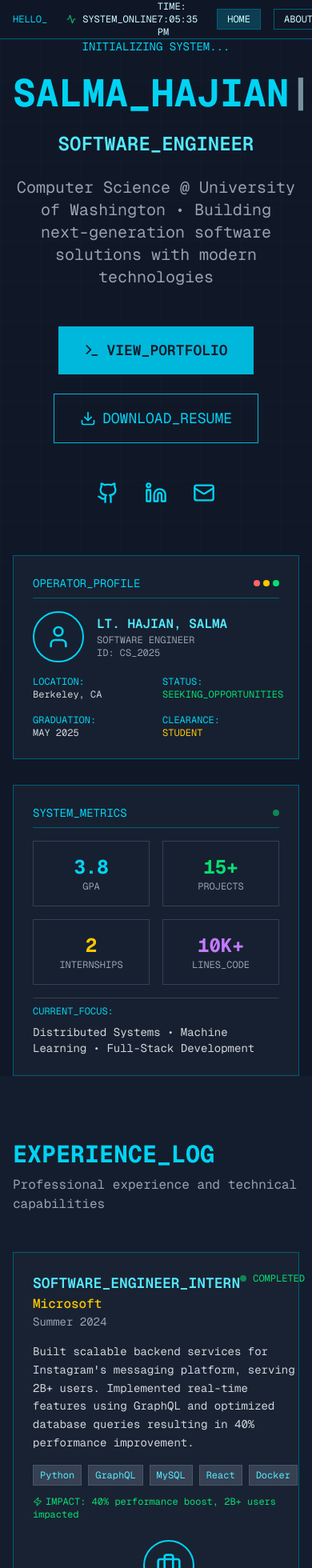
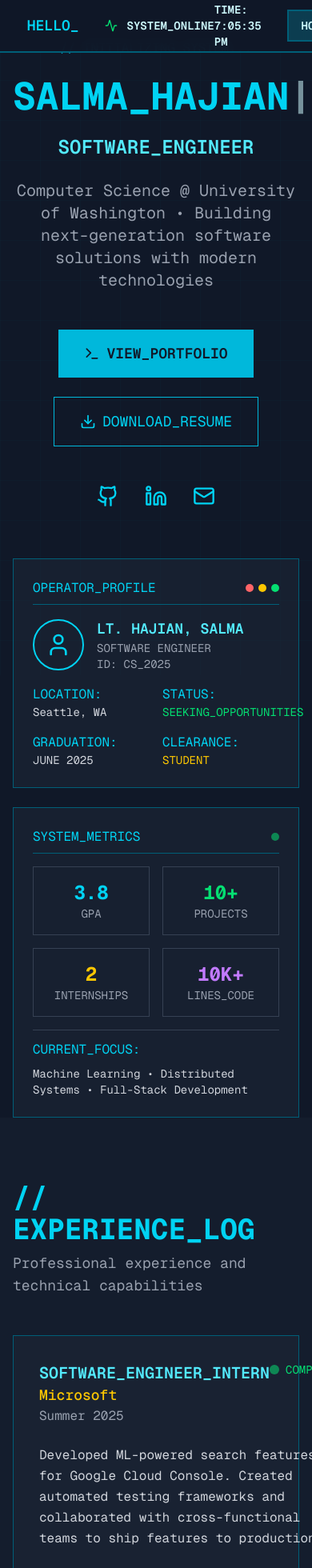
Before and after one commit to PenguinTamer101/My-Portfolio, a Next.js app: page / in a window 390 px wide. Shown: the top 1960 px of the page at 80% size. Built offline with nearby package versions, Linux system fonts and the light colour scheme.

Commit message:
made stuff bigger

```diff
--- a/src/components/AboutSection.tsx
+++ b/src/components/AboutSection.tsx
@@ -6,25 +6,25 @@ export default function AboutSection() {
     {
       title: "SOFTWARE_ENGINEER_INTERN",
       company: "Microsoft",
-      period: "Summer 2024",
-      description: "Built scalable backend services for Instagram's messaging platform, serving 2B+ users. Implemented real-time features using GraphQL and optimized database queries resulting in 40% performance improvement.",
-      tech: ["Python", "GraphQL", "MySQL", "React", "Docker"],
-      impact: "40% performance boost, 2B+ users impacted"
-    },
-    {
-      title: "SWE_INTERN",
-      company: "Google",
-      period: "Summer 2023",
+      period: "Summer 2025",
       description: "Developed ML-powered search features for Google Cloud Console. Created automated testing frameworks and collaborated with cross-functional teams to ship features to production.",
       tech: ["Go", "TensorFlow", "GCP", "JavaScript", "Kubernetes"],
       impact: "3 features shipped to production"
     },
     {
+      title: "SOFTWARE_ENGINEER_INTERN",
+      company: "Microsoft",
+      period: "Summer 2024",
+      description: "Implemented the Live Captions feature in Teams calls within HoloLens Guides, allowing for real-time transcription to improve accessibility and communication.",
+      tech: ["C#", "Unity", "Git"],
+      impact: "2 features shipped to production"
+    },
+    {
       title: "RESEARCH_ASSISTANT",
-      company: "UC Berkeley EECS",
-      period: "Fall 2023 - Present",
+      company: "Univerity of Washington",
+      period: "Fall 2023 - Spring 2024",
       description: "Working on distributed systems research focusing on consensus algorithms and fault tolerance. Published paper on Byzantine fault tolerance in blockchain networks.",
-      tech: ["Rust", "C++", "Network Programming", "Consensus Algorithms"],
+      tech: ["Python", "C++", "ROS", "Distributed Systems"],
       impact: "1 paper published, 2 in review"
     }
   ];
@@ -32,61 +32,61 @@ export default function AboutSection() {
   const skills = [
     { name: "Python", level: 95 },
     { name: "JavaScript", level: 92 },
-    { name: "Go", level: 88 },
+    { name: "C/C++", level: 88 },
     { name: "React", level: 90 },
     { name: "AWS", level: 85 },
-    { name: "Docker", level: 87 }
+    { name: "Java", level: 87 }
   ];
 
   return (
     <section id="about" className="py-20 bg-gray-800/30">
-      <div className="max-w-6xl mx-auto px-4">
+      <div className="max-w-7xl mx-auto px-4">
         <div className="mb-12">
-          <h2 className="text-3xl font-bold text-cyan-400 mb-2">EXPERIENCE_LOG</h2>
-          <div className="text-gray-400">Professional experience and technical capabilities</div>
+          <h2 className="text-4xl font-bold text-cyan-400 mb-2">{"// EXPERIENCE_LOG"}</h2>
+          <div className="text-gray-400 text-lg">Professional experience and technical capabilities</div>
         </div>
 
         {/* Experience Cards */}
-        <div className="space-y-6 mb-16">
+        <div className="space-y-8 mb-16">
           {experiences.map((exp, index) => (
-            <div key={exp.title} className="border border-cyan-800 bg-gray-800/50 p-6 hover:border-cyan-400 transition-all duration-300">
-              <div className="grid md:grid-cols-4 gap-6">
+            <div key={`${exp.title}_${exp.company}_${exp.period}`} className="border border-cyan-800 bg-gray-800/50 p-8 hover:border-cyan-400 transition-all duration-300">
+              <div className="grid md:grid-cols-4 gap-8">
                 <div className="md:col-span-3">
-                  <div className="flex items-start justify-between mb-4">
+                  <div className="flex items-start justify-between mb-6">
                     <div>
-                      <h3 className="text-cyan-300 font-semibold text-lg">{exp.title}</h3>
-                      <div className="text-yellow-400 font-medium">{exp.company}</div>
-                      <div className="text-gray-400 text-sm">{exp.period}</div>
+                      <h3 className="text-cyan-300 font-semibold text-xl">{exp.title}</h3>
+                      <div className="text-yellow-400 font-medium text-lg">{exp.company}</div>
+                      <div className="text-gray-400 text-base">{exp.period}</div>
                     </div>
                     <div className="flex items-center space-x-2">
-                      <div className="w-2 h-2 bg-green-400 rounded-full animate-pulse"></div>
-                      <span className="text-xs text-green-400">COMPLETED</span>
+                      <div className="w-3 h-3 bg-green-400 rounded-full animate-pulse"></div>
+                      <span className="text-sm text-green-400">COMPLETED</span>
                     </div>
                   </div>
 
-                  <p className="text-gray-300 text-sm mb-4 leading-relaxed">{exp.description}</p>
+                  <p className="text-gray-300 text-base mb-6 leading-relaxed">{exp.description}</p>
 
-                  <div className="flex flex-wrap gap-2 mb-3">
+                  <div className="flex flex-wrap gap-3 mb-4">
                     {exp.tech.map((tech) => (
-                      <span key={tech} className="px-2 py-1 bg-gray-700 text-cyan-300 text-xs border border-gray-600">
+                      <span key={tech} className="px-3 py-1.5 bg-gray-700 text-cyan-300 text-sm border border-gray-600">
                         {tech}
                       </span>
                     ))}
                   </div>
 
-                  <div className="text-xs text-green-400">
-                    <Zap className="w-3 h-3 inline mr-1" />
+                  <div className="text-sm text-green-400">
+                    <Zap className="w-4 h-4 inline mr-2" />
                     IMPACT: {exp.impact}
                   </div>
                 </div>
 
                 <div className="flex flex-col items-center justify-center">
-                  <div className="w-16 h-16 border-2 border-cyan-400 rounded-full flex items-center justify-center mb-2">
-                    {index === 0 ? <Briefcase className="w-8 h-8 text-cyan-400" /> :
-                     index === 1 ? <Code className="w-8 h-8 text-cyan-400" /> :
-                     <Award className="w-8 h-8 text-cyan-400" />}
+                  <div className="w-20 h-20 border-2 border-cyan-400 rounded-full flex items-center justify-center mb-3">
+                    {index === 0 ? <Briefcase className="w-10 h-10 text-cyan-400" /> :
+                     index === 1 ? <Code className="w-10 h-10 text-cyan-400" /> :
+                     <Award className="w-10 h-10 text-cyan-400" />}
                   </div>
-                  <div className="text-xs text-cyan-400 text-center">
+                  <div className="text-sm text-cyan-400 text-center">
                     MISSION_{String(index + 1).padStart(2, '0')}
                   </div>
                 </div>
@@ -96,20 +96,20 @@ export default function AboutSection() {
         </div>
 
         {/* Compact Skills Section */}
-        <div className="border border-cyan-800 bg-gray-800/50 p-6">
-          <div className="flex items-center justify-between mb-4 pb-2 border-b border-cyan-800">
-            <span className="text-cyan-400">TECHNICAL_STACK</span>
-            <Zap className="w-4 h-4 text-yellow-400" />
+        <div className="border border-cyan-800 bg-gray-800/50 p-8">
+          <div className="flex items-center justify-between mb-6 pb-2 border-b border-cyan-800">
+            <span className="text-cyan-400 text-lg">TECHNICAL_STACK</span>
+            <Zap className="w-5 h-5 text-yellow-400" />
           </div>
 
-          <div className="grid md:grid-cols-3 gap-4">
+          <div className="grid md:grid-cols-3 gap-6">
             {skills.map((skill) => (
-              <div key={skill.name} className="space-y-2">
+              <div key={skill.name} className="space-y-3">
                 <div className="flex justify-between items-center">
-                  <span className="text-sm text-cyan-300">{skill.name}</span>
-                  <span className="text-xs text-cyan-400">{skill.level}%</span>
+                  <span className="text-base text-cyan-300">{skill.name}</span>
+                  <span className="text-sm text-cyan-400">{skill.level}%</span>
                 </div>
-                <div className="w-full bg-gray-700 h-1">
+                <div className="w-full bg-gray-700 h-2">
                   <div
                     className="h-full bg-gradient-to-r from-cyan-500 to-blue-500 transition-all duration-1000"
                     style={{ width: `${skill.level}%` }}
--- a/src/components/HeroSection.tsx
+++ b/src/components/HeroSection.tsx
@@ -31,8 +31,8 @@ export default function HeroSection() {
         {/* Main Content - Full Width */}
         <div className="text-center mb-16">
           <div className="space-y-6">
-            <div className="text-cyan-400 text-sm">INITIALIZING SYSTEM...</div>
-            <h1 className="text-5xl md:text-7xl lg:text-8xl font-bold">
+            <div className="text-cyan-400 text-md">{"// INITIALIZING SYSTEM..."}</div>
+            <h1 className="text-5xl md:text-7xl lg:text-7.5xl font-bold">
               <span className="text-cyan-400">{typingText}</span>
               <span className="animate-pulse">|</span>
             </h1>
@@ -72,15 +72,15 @@ export default function HeroSection() {
         </div>
 
         {/* Terminal Profile Cards - Side by Side */}
-        <div className="grid md:grid-cols-2 gap-8 max-w-5xl mx-auto">
+        <div className="grid md:grid-cols-2 gap-6 max-w-6xl mx-auto">
           {/* Profile Card */}
           <div className="border border-cyan-800 bg-gray-800/50 p-6">
             <div className="flex items-center justify-between mb-4 pb-2 border-b border-cyan-800">
-              <span className="text-cyan-400 text-sm">OPERATOR_PROFILE</span>
-              <div className="flex space-x-1">
-                <div className="w-2 h-2 bg-red-400 rounded-full"></div>
-                <div className="w-2 h-2 bg-yellow-400 rounded-full"></div>
-                <div className="w-2 h-2 bg-green-400 rounded-full"></div>
+              <span className="text-cyan-400 text-base">OPERATOR_PROFILE</span>
+              <div className="flex space-x-1.5">
+                <div className="w-2.5 h-2.5 bg-red-400 rounded-full"></div>
+                <div className="w-2.5 h-2.5 bg-yellow-400 rounded-full"></div>
+                <div className="w-2.5 h-2.5 bg-green-400 rounded-full"></div>
               </div>
             </div>
 
@@ -90,27 +90,27 @@ export default function HeroSection() {
                   <User className="w-8 h-8 text-cyan-400" />
                 </div>
                 <div>
-                  <div className="text-cyan-300 font-semibold">LT. HAJIAN, SALMA</div>
-                  <div className="text-xs text-gray-400">SOFTWARE ENGINEER</div>
-                  <div className="text-xs text-gray-400">ID: CS_2025</div>
+                  <div className="text-cyan-300 font-semibold text-lg">LT. HAJIAN, SALMA</div>
+                  <div className="text-sm text-gray-400">SOFTWARE ENGINEER</div>
+                  <div className="text-sm text-gray-400">ID: CS_2025</div>
                 </div>
               </div>
 
-              <div className="grid grid-cols-2 gap-4 text-xs">
+              <div className="grid grid-cols-2 gap-4 text-sm">
                 <div>
-                  <div className="text-cyan-400">LOCATION:</div>
-                  <div className="text-gray-300">Berkeley, CA</div>
+                  <div className="text-cyan-400 text-base">LOCATION:</div>
+                  <div className="text-gray-300">Seattle, WA</div>
                 </div>
                 <div>
-                  <div className="text-cyan-400">STATUS:</div>
+                  <div className="text-cyan-400 text-base">STATUS:</div>
                   <div className="text-green-400">SEEKING_OPPORTUNITIES</div>
                 </div>
                 <div>
-                  <div className="text-cyan-400">GRADUATION:</div>
-                  <div className="text-gray-300">MAY 2025</div>
+                  <div className="text-cyan-400 text-base">GRADUATION:</div>
+                  <div className="text-gray-300">JUNE 2025</div>
                 </div>
                 <div>
-                  <div className="text-cyan-400">CLEARANCE:</div>
+                  <div className="text-cyan-400 text-base">CLEARANCE:</div>
                   <div className="text-yellow-400">STUDENT</div>
                 </div>
               </div>
@@ -120,34 +120,34 @@ export default function HeroSection() {
           {/* Quick Stats */}
           <div className="border border-cyan-800 bg-gray-800/50 p-6">
             <div className="flex items-center justify-between mb-4 pb-2 border-b border-cyan-800">
-              <span className="text-cyan-400 text-sm">SYSTEM_METRICS</span>
-              <div className="w-2 h-2 bg-green-400 rounded-full animate-pulse"></div>
+              <span className="text-cyan-400 text-base">SYSTEM_METRICS</span>
+              <div className="w-2.5 h-2.5 bg-green-400 rounded-full animate-pulse"></div>
             </div>
 
             <div className="space-y-4">
               <div className="grid grid-cols-2 gap-4">
                 <div className="text-center p-4 border border-gray-700">
                   <div className="text-2xl font-bold text-cyan-400">3.8</div>
-                  <div className="text-xs text-gray-400">GPA</div>
+                  <div className="text-sm text-gray-400">GPA</div>
                 </div>
                 <div className="text-center p-4 border border-gray-700">
-                  <div className="text-2xl font-bold text-green-400">15+</div>
-                  <div className="text-xs text-gray-400">PROJECTS</div>
+                  <div className="text-2xl font-bold text-green-400">10+</div>
+                  <div className="text-sm text-gray-400">PROJECTS</div>
                 </div>
                 <div className="text-center p-4 border border-gray-700">
                   <div className="text-2xl font-bold text-yellow-400">2</div>
-                  <div className="text-xs text-gray-400">INTERNSHIPS</div>
+                  <div className="text-sm text-gray-400">INTERNSHIPS</div>
                 </div>
                 <div className="text-center p-4 border border-gray-700">
                   <div className="text-2xl font-bold text-purple-400">10K+</div>
-                  <div className="text-xs text-gray-400">LINES_CODE</div>
+                  <div className="text-sm text-gray-400">LINES_CODE</div>
                 </div>
               </div>
 
-              <div className="pt-2 border-t border-gray-700">
-                <div className="text-cyan-400 text-xs mb-2">CURRENT_FOCUS:</div>
+              <div className="pt-3 border-t border-gray-700">
+                <div className="text-cyan-400 text-base mb-2">CURRENT_FOCUS:</div>
                 <div className="text-gray-300 text-sm">
-                  Distributed Systems • Machine Learning • Full-Stack Development
+                  Machine Learning • Distributed Systems • Full-Stack Development
                 </div>
               </div>
             </div>
--- a/src/components/ProjectsSection.tsx
+++ b/src/components/ProjectsSection.tsx
@@ -3,7 +3,7 @@ import { Github, ExternalLink } from 'lucide-react';
 
 interface Project {
   title: string;
-  status: 'OPERATIONAL' | 'ACTIVE' | 'DEPLOYED';
+  status: 'OPERATIONAL' | 'ACTIVE' | 'RETIRED';
   description: string;
   tech: string[];
   github: string;
@@ -14,8 +14,8 @@ interface Project {
 const StatusIndicator = ({ status }: { status: Project['status'] }) => {
   const colors = {
     OPERATIONAL: "bg-green-400",
-    ACTIVE: "bg-cyan-400",
-    DEPLOYED: "bg-blue-400"
+    ACTIVE: "bg-blue-400",
+    RETIRED: "bg-red-400"
   };
 
   return (
@@ -29,13 +29,13 @@ const StatusIndicator = ({ status }: { status: Project['status'] }) => {
 export default function ProjectsSection() {
   const projects: Project[] = [
     {
-      title: "DISTRIBUTED_CHAT_SYSTEM",
+      title: "ALGOPREP_AI: AI POWERED CODING PREP",
       status: "OPERATIONAL",
       description: "Real-time messaging platform with end-to-end encryption, supporting 10K+ concurrent users across multiple servers",
-      tech: ["Node.js", "Socket.io", "Redis", "PostgreSQL", "React"],
-      github: "https://github.com/salmahajian/distributed-chat",
-      live: "https://your-chat-demo.com",
-      metrics: { users: "10K+", latency: "12ms", uptime: "99.9%" }
+      tech: ["Next.js", "PostgreSQL", "React"],
+      github: "https://github.com/PenguinTamer101/AlgoPrep-AI",
+      live: "https://www.algoprepai.com",
+      metrics: { users: "10+", latency: "12ms", uptime: "99.9%" }
     },
     {
       title: "AI_POWERED_TRADING_BOT",
@@ -47,72 +47,45 @@ export default function ProjectsSection() {
       metrics: { accuracy: "87.3%", return: "+23.4%", trades: "1.2K" }
     },
     {
-      title: "BLOCKCHAIN_CONSENSUS",
-      status: "DEPLOYED",
+      title: "SYNTEXT: TYPING PRACTICE",
+      status: "RETIRED",
       description: "Implementation of novel consensus algorithm for Byzantine fault tolerance in distributed networks",
-      tech: ["Rust", "gRPC", "Docker", "Kubernetes", "Prometheus"],
-      github: "https://github.com/salmahajian/consensus-algo",
-      live: "https://your-blockchain-demo.com",
+      tech: ["TypeScript", "Firebase", "Docker", "React"],
+      github: "https://github.com/hcp-uw/syntext",
+      live: "https://syntext.herokuapp.com/",
       metrics: { nodes: "50+", tps: "2.1K", faults: "33%" }
-    },
-    {
-      title: "COMPILER_OPTIMIZATION",
-      status: "DEPLOYED",
-      description: "LLVM-based compiler optimizations achieving 25% performance improvement for numerical computations",
-      tech: ["C++", "LLVM", "CMake", "Assembly", "Python"],
-      github: "https://github.com/salmahajian/compiler-opt",
-      live: "https://your-compiler-demo.com",
-      metrics: { speedup: "25%", tests: "500+", coverage: "95%" }
-    },
-    {
-      title: "KUBERNETES_AUTOSCALER",
-      status: "OPERATIONAL",
-      description: "Custom Kubernetes operator for intelligent workload autoscaling based on application-specific metrics",
-      tech: ["Go", "Kubernetes", "Prometheus", "Grafana", "Helm"],
-      github: "https://github.com/salmahajian/k8s-autoscaler",
-      live: "https://your-k8s-demo.com",
-      metrics: { clusters: "12", cost: "-40%", sla: "99.9%" }
-    },
-    {
-      title: "NEURAL_SEARCH_ENGINE",
-      status: "ACTIVE",
-      description: "Vector-based semantic search engine with transformer models for document retrieval and ranking",
-      tech: ["Python", "PyTorch", "Elasticsearch", "FastAPI", "React"],
-      github: "https://github.com/salmahajian/neural-search",
-      live: "https://your-search-demo.com",
-      metrics: { accuracy: "94.2%", docs: "1M+", queries: "100K" }
     }
   ];
 
   return (
     <section id="projects" className="py-20">
-      <div className="max-w-6xl mx-auto px-4">
+      <div className="max-w-7xl mx-auto px-4">
         <div className="mb-12">
-          <h2 className="text-3xl font-bold text-cyan-400 mb-2">ACTIVE_DEPLOYMENTS</h2>
-          <div className="text-gray-400">Current operational systems and projects</div>
+          <h2 className="text-4xl font-bold text-cyan-400 mb-2">{"// ACTIVE_DEPLOYMENTS"}</h2>
+          <div className="text-gray-400 text-lg">Past and current systems and projects</div>
         </div>
 
-        <div className="grid md:grid-cols-2 lg:grid-cols-3 gap-6">
+        <div className="grid md:grid-cols-2 lg:grid-cols-3 gap-8">
           {projects.map((project, index) => (
             <div key={project.title} className="border border-cyan-800 bg-gray-800/50 hover:border-cyan-400 transition-all duration-300 group">
-              <div className="p-6">
-                <div className="flex items-center justify-between mb-4 pb-2 border-b border-cyan-800">
+              <div className="p-8">
+                <div className="flex items-center justify-between mb-6 pb-2 border-b border-cyan-800">
                   <StatusIndicator status={project.status} />
-                  <div className="text-xs text-gray-400">#{String(index + 1).padStart(3, '0')}</div>
+                  <div className="text-sm text-gray-400">#{String(index + 1).padStart(3, '0')}</div>
                 </div>
 
-                <div className="space-y-4">
+                <div className="space-y-6">
                   <div>
-                    <h3 className="text-cyan-300 font-semibold text-sm mb-2">{project.title}</h3>
-                    <p className="text-gray-400 text-xs leading-relaxed">{project.description}</p>
+                    <h3 className="text-cyan-300 font-semibold text-lg mb-3">{project.title}</h3>
+                    <p className="text-gray-400 text-base leading-relaxed">{project.description}</p>
                   </div>
 
-                  <div className="space-y-3">
+                  <div className="space-y-4">
                     <div>
-                      <div className="text-cyan-400 text-xs mb-1">TECH_STACK:</div>
-                      <div className="flex flex-wrap gap-1">
+                      <div className="text-cyan-400 text-base mb-2">TECH_STACK:</div>
+                      <div className="flex flex-wrap gap-2">
                         {project.tech.map((tech) => (
-                          <span key={tech} className="px-2 py-1 bg-gray-700 text-cyan-300 text-xs border border-gray-600">
+                          <span key={tech} className="px-3 py-1.5 bg-gray-700 text-cyan-300 text-sm border border-gray-600">
                             {tech}
                           </span>
                         ))}
@@ -120,11 +93,11 @@ export default function ProjectsSection() {
                     </div>
 
                     <div>
-                      <div className="text-cyan-400 text-xs mb-2">METRICS:</div>
-                      <div className="grid grid-cols-3 gap-2 text-xs">
+                      <div className="text-cyan-400 text-base mb-3">METRICS:</div>
+                      <div className="grid grid-cols-3 gap-3 text-sm">
                         {Object.entries(project.metrics).map(([key, value]) => (
                           <div key={key} className="text-center">
-                            <div className="text-green-400 font-mono">{value}</div>
+                            <div className="text-green-400 font-mono text-base">{value}</div>
                             <div className="text-gray-500 uppercase">{key}</div>
                           </div>
                         ))}
@@ -132,19 +105,19 @@ export default function ProjectsSection() {
                     </div>
                   </div>
 
-                  <div className="flex space-x-4 pt-2">
+                  <div className="flex space-x-6 pt-3">
                     <a
                       href={project.github}
-                      className="flex items-center text-xs text-cyan-400 hover:text-cyan-300 transition-colors"
+                      className="flex items-center text-sm text-cyan-400 hover:text-cyan-300 transition-colors"
                     >
-                      <Github className="w-3 h-3 mr-1" />
+                      <Github className="w-4 h-4 mr-2" />
                       SOURCE
                     </a>
                     <a
                       href={project.live}
-                      className="flex items-center text-xs text-cyan-400 hover:text-cyan-300 transition-colors"
+                      className="flex items-center text-sm text-cyan-400 hover:text-cyan-300 transition-colors"
                     >
-                      <ExternalLink className="w-3 h-3 mr-1" />
+                      <ExternalLink className="w-4 h-4 mr-2" />
                       DEPLOY
                     </a>
                   </div>
--- a/src/components/StatusBar.tsx
+++ b/src/components/StatusBar.tsx
@@ -47,24 +47,24 @@ export default function StatusBar() {
   };
 
   return (
-    <div className="fixed top-0 w-full z-50 bg-gray-900/95 backdrop-blur-sm border-b border-cyan-800">
-      <div className="max-w-7xl mx-auto px-4 h-12 flex items-center justify-between text-xs">
-        <div className="flex items-center space-x-6">
-          <span className="text-cyan-400">HELLO_</span>
-          <div className="flex items-center space-x-2">
-            <Activity className="w-3 h-3 text-green-400" />
-            <span>SYSTEM_ONLINE</span>
+    <div className="fixed top-0 w-full z-50 bg-gray-900/95 backdrop-blur-sm border-b-2 border-cyan-800">
+      <div className="max-w-[95vw] mx-auto px-6 h-16 flex items-center justify-between text-sm">
+        <div className="flex items-center space-x-8">
+          <span className="text-cyan-400 font-semibold text-lg">HELLO_</span>
+          <div className="flex items-center space-x-3">
+            <Activity className="w-4 h-4 text-green-400" />
+            <span className="font-semibold">SYSTEM_ONLINE</span>
           </div>
         </div>
 
-        <div className="flex items-center space-x-6">
-          <span>TIME: {mounted && currentTime ? currentTime.toLocaleTimeString() : '--:--:--'}</span>
-          <div className="flex space-x-4">
+        <div className="flex items-center space-x-8">
+          <span className="font-semibold">TIME: {mounted && currentTime ? currentTime.toLocaleTimeString() : '--:--:--'}</span>
+          <div className="flex space-x-6">
             {['HOME', 'ABOUT', 'PORTFOLIO', 'CONTACT'].map((section) => (
               <button
                 key={section}
                 onClick={() => scrollToSection(section.toLowerCase() === 'portfolio' ? 'projects' : section.toLowerCase())}
-                className={`px-3 py-1 border border-cyan-800 hover:border-cyan-400 hover:bg-cyan-400/10 transition-all duration-200 ${
+                className={`px-4 py-2 border-2 border-cyan-800 hover:border-cyan-400 hover:bg-cyan-400/10 transition-all duration-200 font-semibold ${
                   activeSection === (section.toLowerCase() === 'portfolio' ? 'projects' : section.toLowerCase())
                     ? 'border-cyan-400 bg-cyan-400/20'
                     : ''
```
Also changed, not shown: src/components/ContactSection.tsx (+38 -38 lines).
